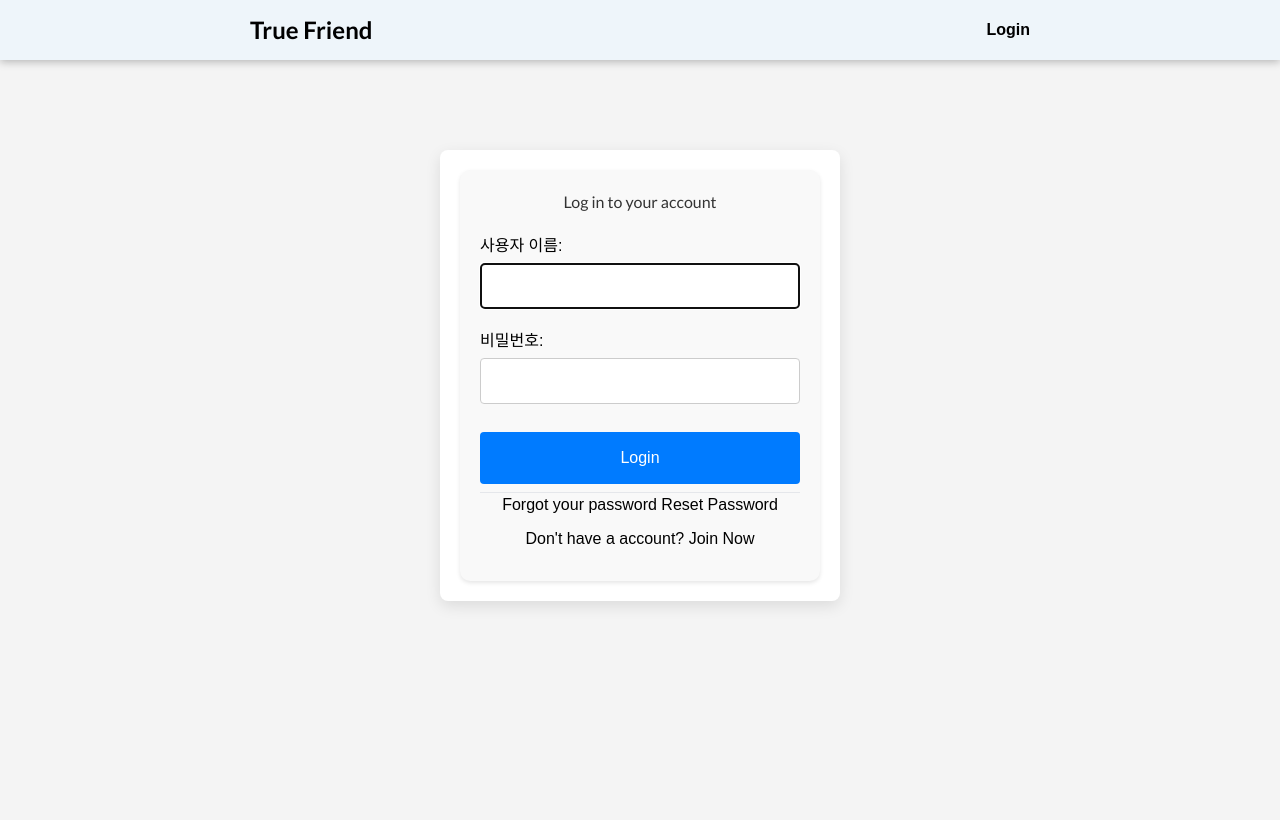
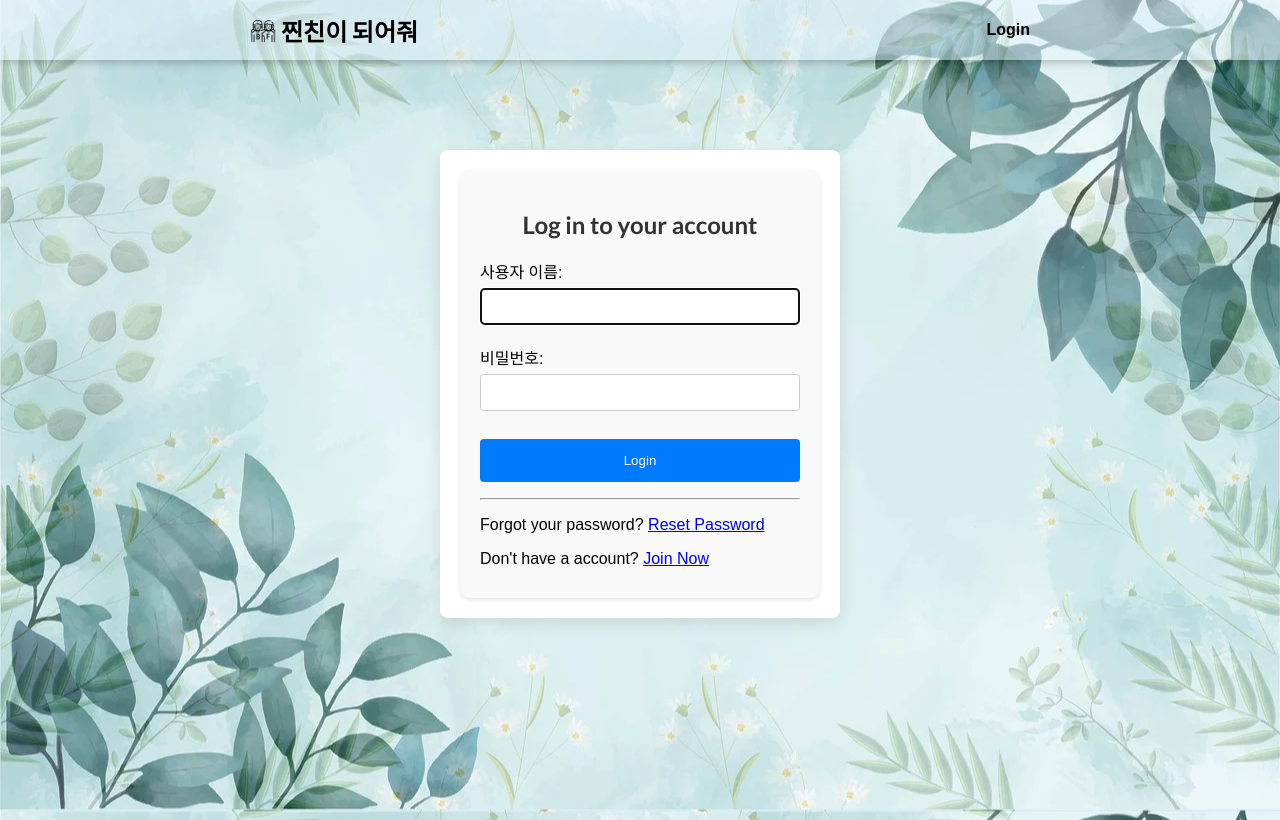
Before and after one commit to boostcampaitech6/level2-3-nlp-finalproject-nlp-06, a Django app: page / in a window 1280 px wide. Run offline with Django 5.2, Linux system fonts and the light colour scheme; some libraries are stand-ins or nearby versions.

Commit message:
feat - 배경, favicon 추가, 디자인 리터칭
#23

```diff
--- a/true-friend/main-app/core/management/commands/initialize_data.py
+++ b/true-friend/main-app/core/management/commands/initialize_data.py
@@ -25,7 +25,7 @@ class Command(BaseCommand):
 
         # Create a profile for the bot
         if not Profile.objects.filter(name=bot_name).exists():
-            Profile.objects.create(name=bot_name, profile_image="profiles/ai-hoshino.jpg")
+            Profile.objects.create(name=bot_name, profile_image="profiles/jiu.png")
 
         # Select the bot profile as configuration
         if not BotConfiguration.objects.exists():
--- a/true-friend/main-app/static/css/styles.css
+++ b/true-friend/main-app/static/css/styles.css
@@ -53,7 +53,14 @@ h3 {
     flex-grow: 1;
 }
 
+#navigation .logo img {
+    height: 26px;
+    margin-right: 5px;
+}
+
 #navigation .logo a {
+    display: flex;
+    align-items: center;
     text-decoration: none;
     color: black;
     transition: color 0.3s;
--- a/true-friend/main-app/static/js/app.js
+++ b/true-friend/main-app/static/js/app.js
@@ -5,7 +5,10 @@ document.addEventListener('DOMContentLoaded', (event) => {
     const noticeModalTrigger = document.getElementById("notice-modal-trigger");
 
     const csrftoken = document.cookie.split('; ').find(row => row.startsWith('csrftoken=')).split('=')[1];
-    fetch(`http://${hostname}:8000/api/${username}/notices/`, {
+
+    noticeModalTrigger.addEventListener('click', function(event) {
+        event.preventDefault();
+        fetch(`http://${hostname}/api/${username}/notices/`, {
             method: 'GET',
             headers: {
                 'Content-Type': 'application/json',
@@ -70,8 +73,6 @@ document.addEventListener('DOMContentLoaded', (event) => {
                 });
             });
 
-    noticeModalTrigger.addEventListener('click', function(event) {
-        event.preventDefault();
         noticeModal.classList.add('active');
     });
 
--- a/true-friend/main-app/templates/base.html
+++ b/true-friend/main-app/templates/base.html
@@ -5,12 +5,20 @@
 <head>
     <meta charset="UTF-8">
     <meta name="viewport" content="width=device-width, initial-scale=1.0">
+    <link rel="icon" href="{% static 'images/favicon.png' %}" type="image/x-icon">
     <link rel="stylesheet" href="https://cdnjs.cloudflare.com/ajax/libs/material-design-iconic-font/2.2.0/css/material-design-iconic-font.min.css">
     <link rel="stylesheet" href="{% static "css/styles.css" %}">
+
     <title>{% block title %}{% endblock title %}</title>
+    <style>
+        body {
+            background-image: url('{% static "images/background.png" %}');
+            background-size: cover;  /* Cover the entire page */
+            background-position: center;  /* Center the background */
+        }
+    </style>
     {% block stylesheets %}
     {% endblock stylesheets %}
-    <script src="https://cdn.tailwindcss.com"></script>
 </head>
 <body>
     {% include "navbar.html" %}
--- a/true-friend/main-app/templates/navbar.html
+++ b/true-friend/main-app/templates/navbar.html
@@ -2,7 +2,11 @@
 
 <header id="navigation">
     <div class="navigation-content">
-        <h1 class="logo"><a href="{% url "login" %}">True Friend</a></h1>
+        <h1 class="logo">
+            <a href="{% url "login" %}">
+                <img src="{% static "images/favicon.png" %}">찐친이 되어줘
+            </a>
+        </h1>
         <nav>
             {% if request.user.is_authenticated %}
             <a href="" id="notice-modal-trigger">Notice</a>
--- a/true-friend/main-app/users/templates/users/login.html
+++ b/true-friend/main-app/users/templates/users/login.html
@@ -27,7 +27,7 @@ Login
 
             <input type="submit" value="Login" class="btn btn-primary full-width">
             <hr>
-            <p class="text-center">Forgot your password <a href="#">Reset Password</a></p>
+            <p class="text-center">Forgot your password? <a href="#">Reset Password</a></p>
             <p class="text-center">Don't have a account? <a href="{% url "register" %}">Join Now</a></p>
       </form>
     </div>
--- a/true-friend/retrospective-app/database.py
+++ b/true-friend/retrospective-app/database.py
@@ -3,7 +3,7 @@ from typing import Optional, List
 from sqlalchemy.ext.asyncio import create_async_engine, AsyncSession, async_sessionmaker
 from sqlalchemy import Column, DateTime
 
-from datetime import datetime
+import datetime
 from uuid import UUID, uuid4
 from config import config
 
```
Also changed, not shown: true-friend/main-app/mediafiles/profiles/jiu.png (added), true-friend/main-app/static/images/background.png (added), true-friend/main-app/static/images/favicon.png (added). Lines whose indentation alone changed are shown as unchanged.
